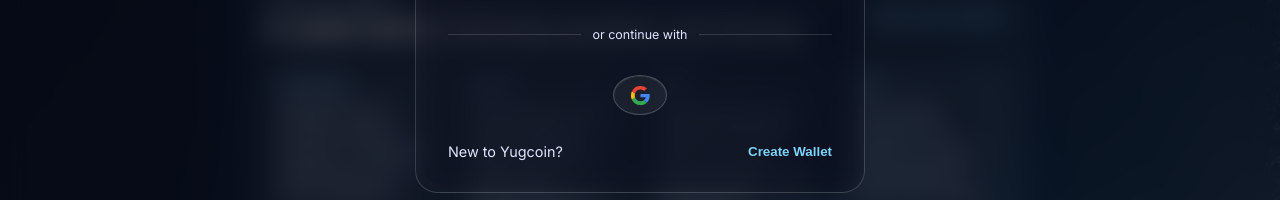
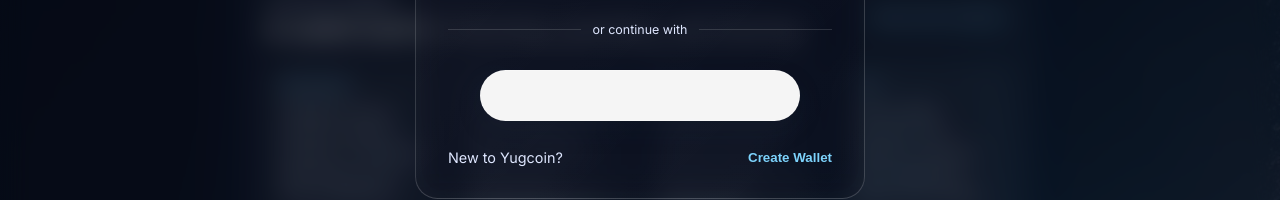
Before and after one commit to drj7zz/yugcoin, a React (Create React App) app in the folder frontend/: page / in a window 1280 px wide. Both pictures are taken after a click on the button "Sign In". Shown: the part 490-690 px from the top of the page. Built offline with nearby package versions, Linux system fonts and the light colour scheme; no server answers.

Commit message:
feat: enhance Google authentication button styling and functionality

```diff
--- a/frontend/src/components/AuthModal.jsx
+++ b/frontend/src/components/AuthModal.jsx
@@ -27,19 +27,26 @@ export default function AuthModal({ initialMode = 'login', onClose, onSuccess })
   const [error, setError] = useState('');
   const googleButtonRef = useRef(null);
   const googleClientId = process.env.REACT_APP_GOOGLE_CLIENT_ID;
+  const securityPinRef = useRef(securityPin);
 
   useEffect(() => {
-    if (!googleClientId || !googleButtonRef.current) return undefined;
+    securityPinRef.current = securityPin;
+  }, [securityPin]);
+
+  useEffect(() => {
+    if (!googleClientId) return undefined;
+
+    let cancelled = false;
 
     const renderGoogleButton = () => {
-      if (!window.google?.accounts?.id || !googleButtonRef.current) return;
+      if (!window.google?.accounts?.id || !googleButtonRef.current || cancelled) return;
       window.google.accounts.id.initialize({
         client_id: googleClientId,
         callback: async ({ credential }) => {
           setError('');
           setLoading(true);
           try {
-            const response = await api.googleAuth(credential, securityPin);
+            const response = await api.googleAuth(credential, securityPinRef.current);
             localStorage.setItem('yugcoin_token', response.token);
             onSuccess(response.user, response.initialTransaction);
           } catch (err) {
@@ -51,7 +58,13 @@ export default function AuthModal({ initialMode = 'login', onClose, onSuccess })
       });
       googleButtonRef.current.innerHTML = '';
       window.google.accounts.id.renderButton(googleButtonRef.current, {
-        type: 'icon', theme: 'outline', size: 'large', shape: 'circle'
+        type: 'standard',
+        theme: 'outline',
+        size: 'large',
+        text: 'continue_with',
+        shape: 'rectangular',
+        logo_alignment: 'left',
+        width: Math.min(320, googleButtonRef.current.offsetWidth || 280)
       });
     };
 
@@ -59,7 +72,10 @@ export default function AuthModal({ initialMode = 'login', onClose, onSuccess })
     if (script) {
       script.addEventListener('load', renderGoogleButton);
       renderGoogleButton();
-      return () => script.removeEventListener('load', renderGoogleButton);
+      return () => {
+        cancelled = true;
+        script.removeEventListener('load', renderGoogleButton);
+      };
     }
     const googleScript = document.createElement('script');
     googleScript.src = 'https://accounts.google.com/gsi/client';
@@ -68,8 +84,11 @@ export default function AuthModal({ initialMode = 'login', onClose, onSuccess })
     googleScript.dataset.googleIdentity = 'true';
     googleScript.addEventListener('load', renderGoogleButton);
     document.head.appendChild(googleScript);
-    return () => googleScript.removeEventListener('load', renderGoogleButton);
-  }, [googleClientId, mode, securityPin, onSuccess]);
+    return () => {
+      cancelled = true;
+      googleScript.removeEventListener('load', renderGoogleButton);
+    };
+  }, [googleClientId, onSuccess]);
 
   const handleSubmit = async (e) => {
     e.preventDefault();
@@ -268,7 +287,15 @@ export default function AuthModal({ initialMode = 'login', onClose, onSuccess })
         </form>
 
         <div className="auth-divider"><span>or continue with</span></div>
-        {googleClientId ? <div className="google-auth-button"><span className="google-icon-face"><GoogleMark /></span><div className="google-auth-render" ref={googleButtonRef} /></div> : <p className="google-config-notice">Google sign-in will be available after <code>REACT_APP_GOOGLE_CLIENT_ID</code> is configured.</p>}
+        {googleClientId ? (
+          <div className="google-auth-shell">
+            <div className="google-auth-button" role="button" tabIndex={0}>
+              <div className="google-auth-render" ref={googleButtonRef} />
+            </div>
+          </div>
+        ) : (
+          <p className="google-config-notice">Google sign-in will be available after <code>REACT_APP_GOOGLE_CLIENT_ID</code> is configured.</p>
+        )}
 
         <div className="flex justify-between items-center" style={{ marginTop: '0.5rem', fontSize: '0.9rem', color: 'var(--text-muted)' }}>
           <span>
--- a/frontend/src/index.css
+++ b/frontend/src/index.css
@@ -203,13 +203,12 @@ body > * {
 .password-requirements { color: var(--text-muted); font-size: 0.74rem; line-height: 1.3; }
 .auth-divider { display: flex; align-items: center; gap: 0.75rem; margin: 1.1rem 0 0.8rem; color: var(--text-muted); font-size: 0.78rem; }
 .auth-divider::before, .auth-divider::after { content: ''; flex: 1; height: 1px; background: rgba(255, 255, 255, 0.14); }
-.google-auth-button { position: relative; display: flex; align-items: center; justify-content: center; width: 54px; min-height: 54px; margin: 0 auto; overflow: hidden; border: 1px solid rgba(255, 255, 255, 0.2); border-radius: 50%; background: rgba(255, 255, 255, 0.055); box-shadow: inset 0 1px 0 rgba(255, 255, 255, 0.08); }
-.google-icon-face { display: flex; align-items: center; justify-content: center; width: 100%; height: 100%; pointer-events: none; }
-.google-icon-face svg { width: 23px; height: 23px; }
-.google-auth-render, .google-auth-render > div, .google-auth-render iframe { position: absolute !important; inset: 0; width: 100% !important; height: 100% !important; }
-.google-auth-render iframe { opacity: 0; cursor: pointer; }
-.google-auth-button:hover { border-color: rgba(125, 211, 252, 0.42); background: rgba(125, 211, 252, 0.09); }
-.google-auth-button { display: flex; min-height: 40px; justify-content: center; }
+.google-auth-shell { display: flex; justify-content: center; align-items: center; width: 100%; }
+.google-auth-button { display: flex; align-items: center; justify-content: center; width: min(100%, 320px); min-height: 44px; margin: 0 auto; padding: 0.15rem; border: 1px solid rgba(255, 255, 255, 0.16); border-radius: 999px; background: rgba(255, 255, 255, 0.96); box-shadow: 0 10px 24px rgba(15, 23, 42, 0.16); transition: transform 0.2s ease, box-shadow 0.2s ease; }
+.google-auth-button:hover { transform: translateY(-1px); box-shadow: 0 12px 28px rgba(15, 23, 42, 0.22); }
+.google-auth-render { display: flex; align-items: center; justify-content: center; width: 100%; min-height: 44px; }
+.google-auth-render > div { display: flex !important; align-items: center !important; justify-content: center !important; }
+.google-auth-render iframe { max-width: 100%; border-radius: 999px; }
 .google-config-notice { color: var(--text-muted); font-size: 0.75rem; text-align: center; }
 
 
```
